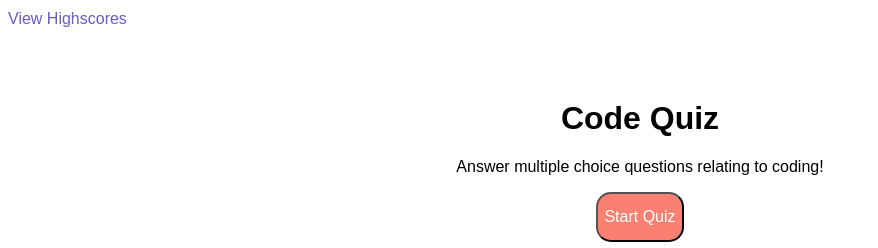
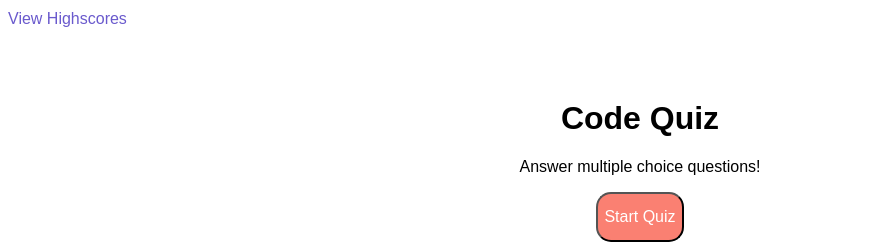
Before and after one commit to JulianKM/Challenge04, a plain HTML site: page index.html in a window 1280 px wide. Shown: the top 248 px of the page, without its empty margins (0-878 px from the left). Drawn offline with Linux system fonts and the light colour scheme; files whose address does not match are found by name.

Commit message:
minor changes

```diff
--- a/index.html
+++ b/index.html
@@ -16,7 +16,7 @@
       <div id="start" class="start">
         <h1>Code Quiz</h1>
         <p>
-         Answer multiple choice questions relating to coding!
+         Answer multiple choice questions!
         </p>
         <button id="start">Start Quiz</button>
       </div>
```
